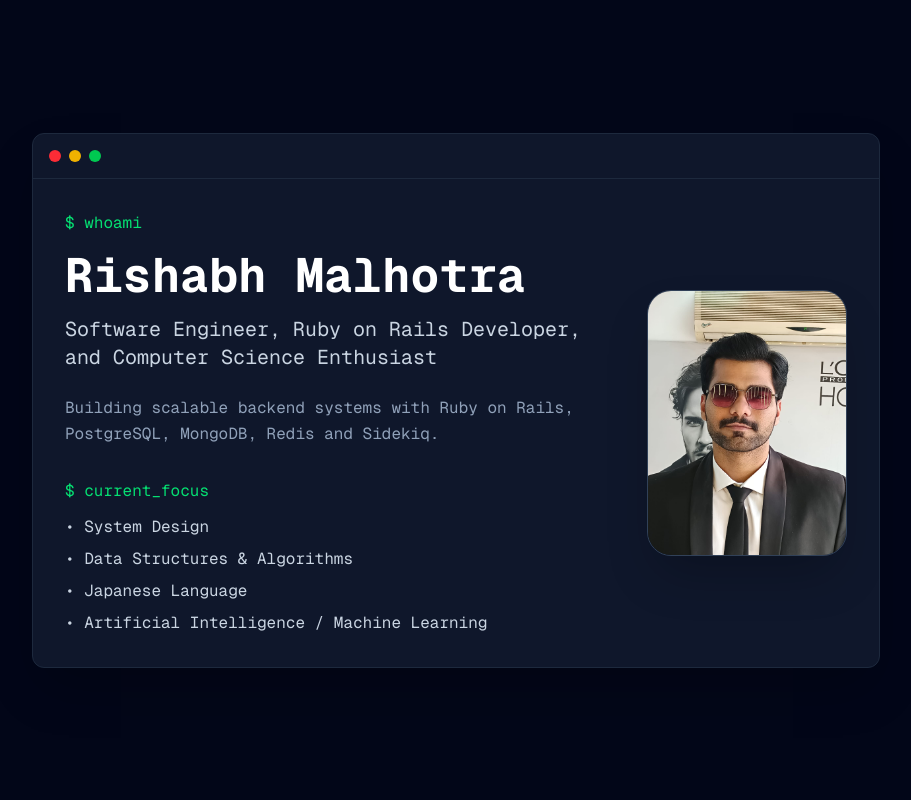
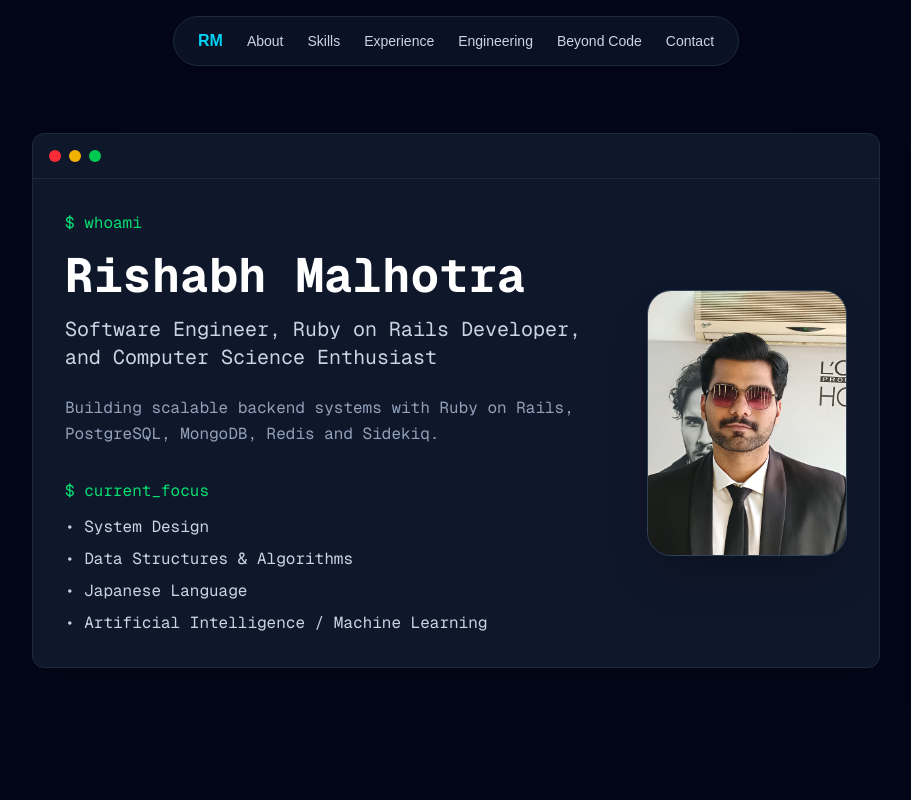
Before and after one commit to tomakazu/rishabh_malhotra_techie, a Next.js app: page / in a window 1280 px wide. Shown: the top 800 px of the page, without its empty margins (184-1095 px from the left). Built offline with nearby package versions, Linux system fonts and the light colour scheme.

Commit message:
Added navbar and implemented transition

```diff
--- /dev/null
+++ b/app/global.css
@@ -0,0 +1,3 @@
+html {
+  scroll-behavior: smooth;
+}
--- a/app/page.tsx
+++ b/app/page.tsx
@@ -6,10 +6,12 @@ import EngineeringInterests from "@/components/EngineeringInterests";
 import BeyondCode from "@/components/BeyondCode";
 import Contact from "@/components/Contact";
 import Footer from "@/components/Footer";
+import Navbar from "@/components/Navbar";
 
 export default function Home() {
   return (
     <main>
+      <Navbar />
       <Hero />
       <About />
       <Skills />
--- a/components/About.tsx
+++ b/components/About.tsx
@@ -1,6 +1,6 @@
 export default function About() {
   return (
-    <section className="py-32 px-6">
+    <section id="about" className="py-32 px-6">
       <div className="max-w-4xl mx-auto">
         <h2 className="text-4xl font-bold mb-8">
           About Me
--- a/components/EngineeringInterests.tsx
+++ b/components/EngineeringInterests.tsx
@@ -72,7 +72,7 @@ export default function EngineeringInterests() {
     ];
 
     return (
-        <section id="engineering" className="bg-slate-950 text-white py-24 px-6">
+        <section id="engineering-interests" className="bg-slate-950 text-white py-24 px-6">
             <div className="max-w-6xl mx-auto">
                 <h2 className="text-5xl font-bold mb-4"> Engineering Interests </h2>
 
--- a/components/Hero.tsx
+++ b/components/Hero.tsx
@@ -2,7 +2,7 @@ import Image from "next/image";
 
 export default function Hero() {
   return (
-    <section className="min-h-screen flex items-center justify-center bg-slate-950 text-white">
+    <section id="hero" className="min-h-screen flex items-center justify-center bg-slate-950 text-white">
       <div className="max-w-4xl w-full px-6">
 
         <div className="bg-slate-900 rounded-xl overflow-hidden shadow-2xl border border-slate-800">
--- /dev/null
+++ b/components/Navbar.tsx
@@ -0,0 +1,51 @@
+export default function Navbar() {
+  const links = [
+    { name: "About", href: "#about" },
+    { name: "Skills", href: "#skills" },
+    { name: "Experience", href: "#experience" },
+    { name: "Engineering", href: "#engineering" },
+    { name: "Beyond Code", href: "#beyond-code" },
+    { name: "Contact", href: "#contact" },
+  ];
+
+  return (
+    <nav
+      className="
+        fixed top-4 left-1/2 -translate-x-1/2 z-50">
+      <div
+        className="
+          flex
+          items-center
+          gap-6
+          px-6
+          py-3
+          rounded-full
+          border
+          border-slate-800
+          bg-slate-900/70
+          backdrop-blur-xl
+          shadow-xl
+        "
+      >
+        <span className="font-semibold text-cyan-400">
+          RM
+        </span>
+
+        {links.map((link) => (
+          <a
+            key={link.name}
+            href={link.href}
+            className="
+              text-slate-300
+              hover:text-cyan-400
+              transition-colors
+              text-sm
+            "
+          >
+            {link.name}
+          </a>
+        ))}
+      </div>
+    </nav>
+  );
+}
--- a/package.json
+++ b/package.json
@@ -9,6 +9,7 @@
     "lint": "eslint"
   },
   "dependencies": {
+    "framer-motion": "^12.40.0",
     "next": "16.2.7",
     "react": "19.2.4",
     "react-dom": "19.2.4"
```
Also changed, not shown: data/projects.ts (deleted), data/skills.ts (deleted), 1 other file (tests, documents, lock files or other folders).
